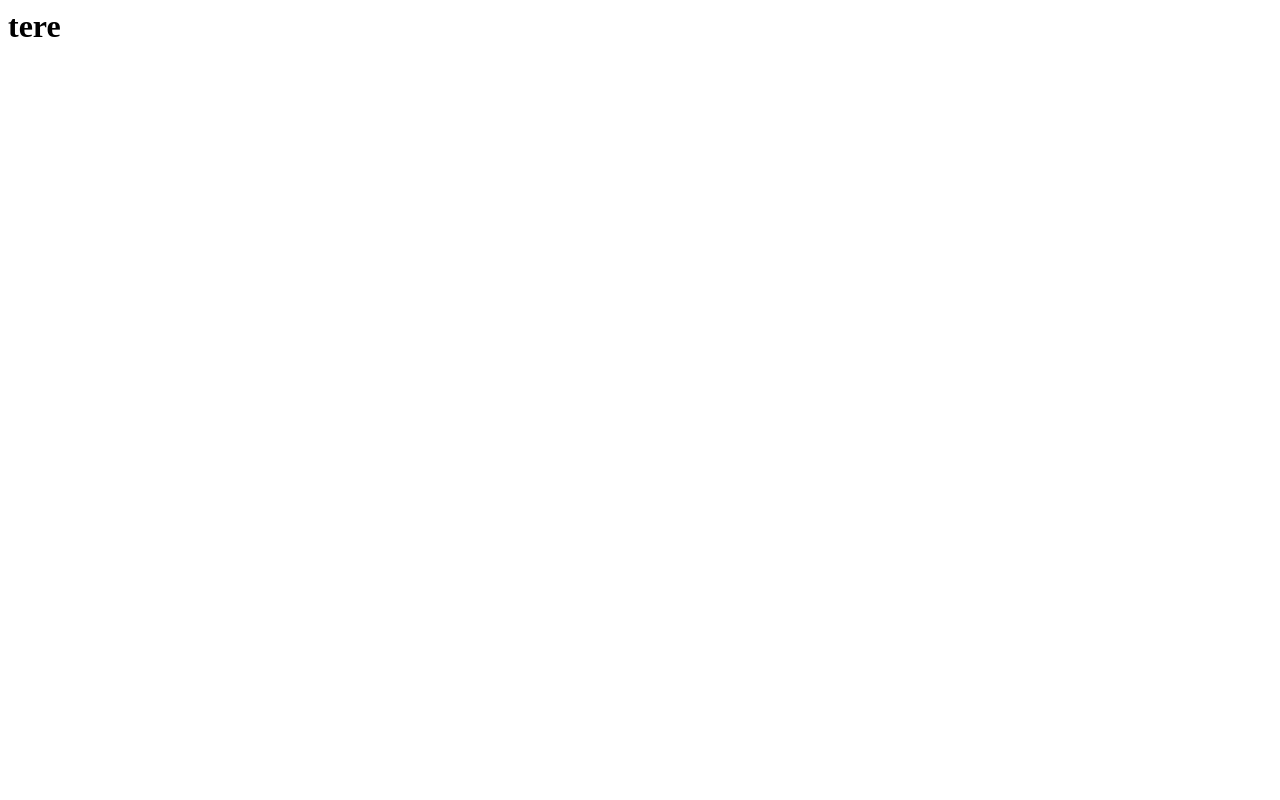
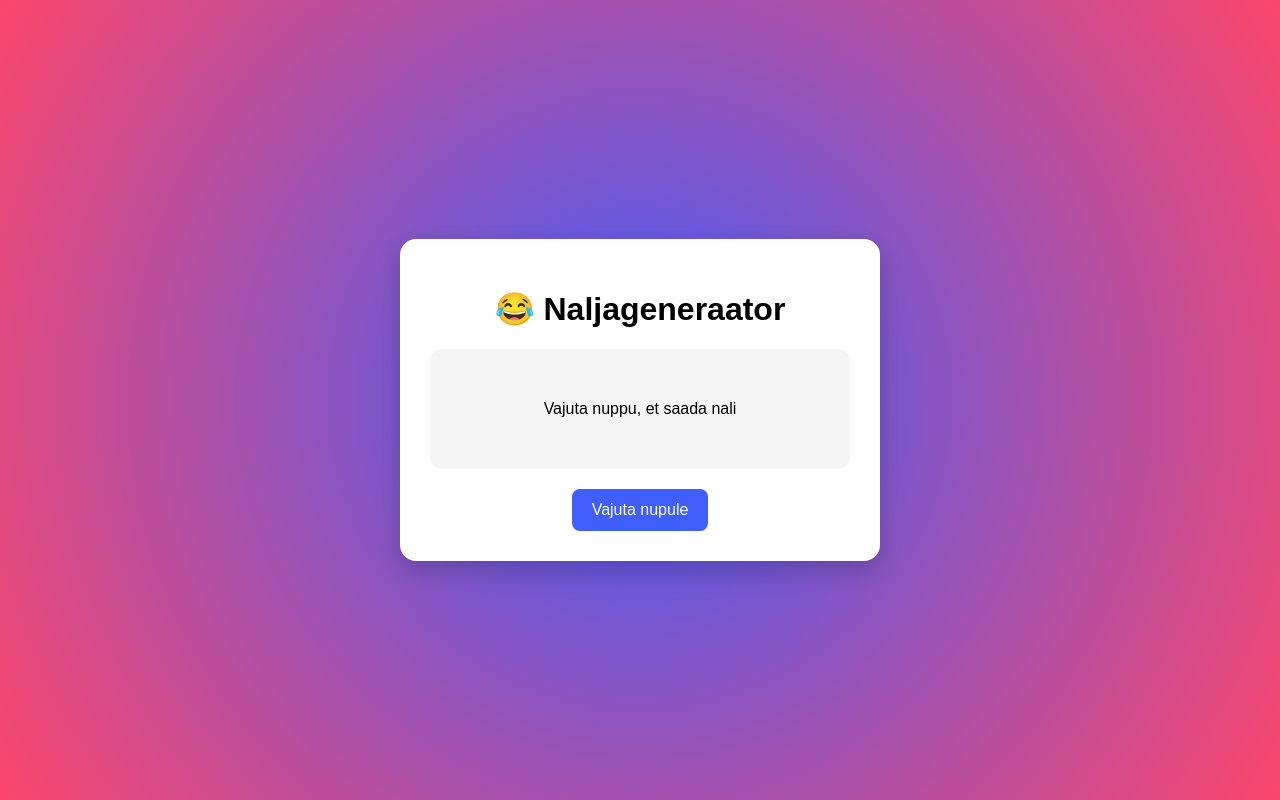
Before and after one commit to Ilja-Mi/IljaM, a plain HTML site: page index.html in a window 1280 px wide. Drawn offline with Linux system fonts and the light colour scheme.

Commit message:
Add files via upload

```diff
--- a/index.html
+++ b/index.html
@@ -1 +1,20 @@
- <h1>tere</h1>
+<!DOCTYPE html>
+<html lang="et">
+<head>
+    <meta charset="UTF-8">
+    <title>Naljageneraator</title>
+    <link rel="stylesheet" href="style.css">
+</head>
+<body>
+
+    <div class="container">
+        <h1>😂 Naljageneraator</h1>
+        <div class="box" id="jokeBox">
+            Vajuta nuppu, et saada nali
+        </div>
+        <button onclick="getJoke()">Vajuta nupule</button>
+    </div>
+
+<script src="script.js"></script>
+</body>
+</html>
--- /dev/null
+++ b/script.js
@@ -0,0 +1,16 @@
+const apiUrl = 'https://official-joke-api.appspot.com/random_joke';
+
+async function getJoke() {
+    const jokeBox = document.getElementById('jokeBox');
+    jokeBox.textContent = "Laadimine...";
+
+    try {
+        const response = await fetch(apiUrl);
+        const data = await response.json();
+
+        jokeBox.textContent = `${data.setup} 😂 ${data.punchline}`;
+    } catch (error) {
+        jokeBox.textContent = "Nalja laadimisel tekkis viga 😢";
+        console.error(error);
+    }
+}
--- /dev/null
+++ b/style.css
@@ -0,0 +1,44 @@
+body {
+    margin: 0;
+    height: 100vh;
+    display: flex;
+    justify-content: center;
+    align-items: center;
+    background: radial-gradient(circle, rgba(63,94,251,1) 0%, rgba(252,70,107,1) 100%);
+    font-family: Arial, sans-serif;
+}
+
+.container {
+    width: 420px;
+    background: white;
+    padding: 30px;
+    border-radius: 16px;
+    text-align: center;
+    box-shadow: 0 10px 25px rgba(0,0,0,0.2);
+}
+
+.box {
+    margin: 20px 0;
+    padding: 20px;
+    background: #f5f5f5;
+    border-radius: 12px;
+    min-height: 80px;
+    display: flex;
+    align-items: center;
+    justify-content: center;
+}
+
+button {
+    padding: 12px 20px;
+    border: none;
+    border-radius: 8px;
+    background: #3F5EFB;
+    color: white;
+    font-size: 16px;
+    cursor: pointer;
+    transition: 0.3s;
+}
+
+button:hover {
+    background: #2d47c7;
+}
```
